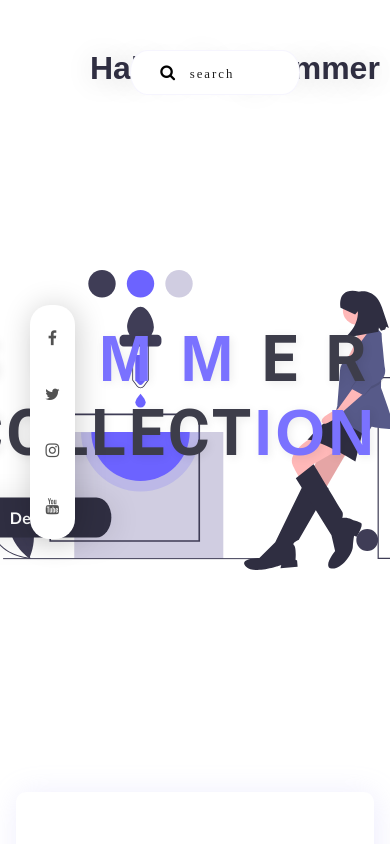
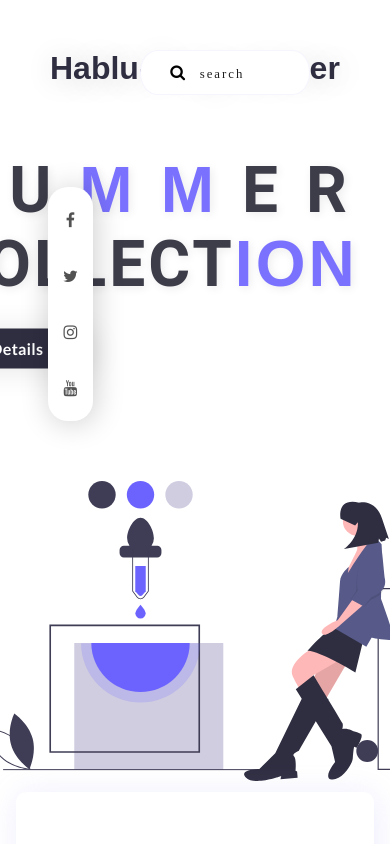
Before and after one commit to mehedi8430/GoriberEcommerce, a plain HTML site: page index.html in a window 390 px wide. Shown: the top 844 px of the page. Drawn offline with Linux system fonts and the light colour scheme.

Commit message:
ecommerce

```diff
--- a/css/style.css
+++ b/css/style.css
@@ -367,3 +367,26 @@ footer p{
     text-align: center;
     color: #f2f2f2;
 }
+
+
+
+/* Mobile View */
+@media (max-width:768px){
+    .logo{
+        left: 50px;
+    }
+    .searcharea{
+        right: 80px;
+    }
+    .iconarea{
+        left: 48px;
+        top: 36%;
+    }
+    .section1button{
+        top: 30%;
+        left: 85%;
+    }
+    .section1{
+        top: 75%;
+    }
+}
--- a/index.html
+++ b/index.html
@@ -6,7 +6,7 @@
     <meta name="viewport" content="width=device-width, initial-scale=1.0">
     <link rel="stylesheet" href="https://cdnjs.cloudflare.com/ajax/libs/font-awesome/4.7.0/css/font-awesome.min.css">
     <link rel="stylesheet" href="css/style.css">
-    <title>Document</title>
+    <title>Goriber E-Commerce</title>
 </head>
 <body>
 
@@ -23,7 +23,7 @@
             <div class="searchbox">
 
                 <i class="fa fa-search"></i>
-               <input type="search" placeholder="search">
+                <input type="search" placeholder="search">
 
             </div>
 
```
